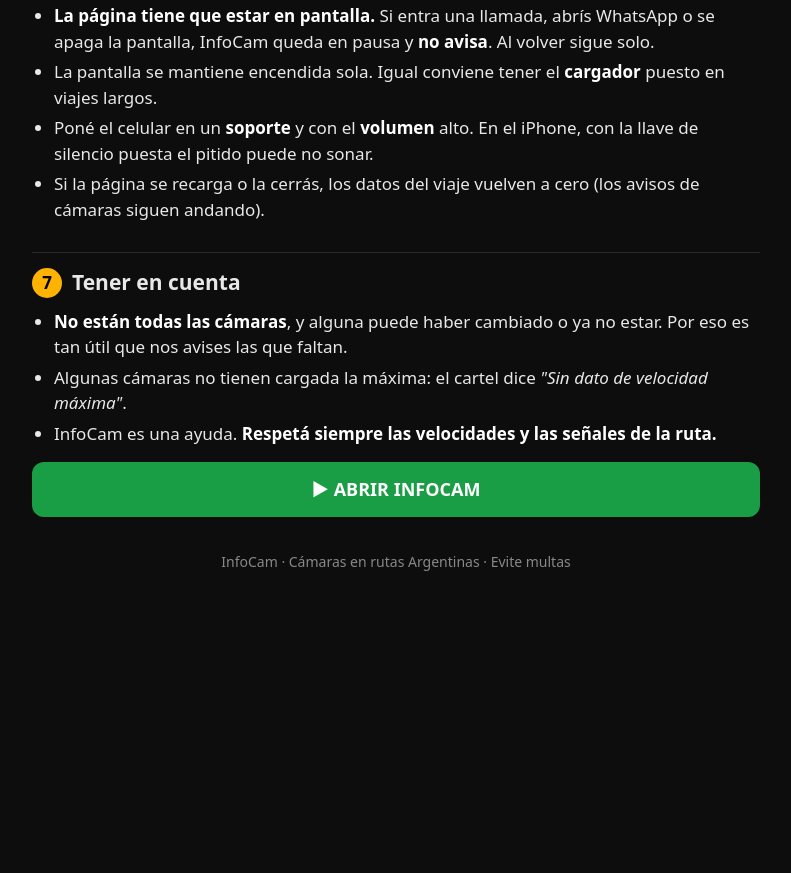
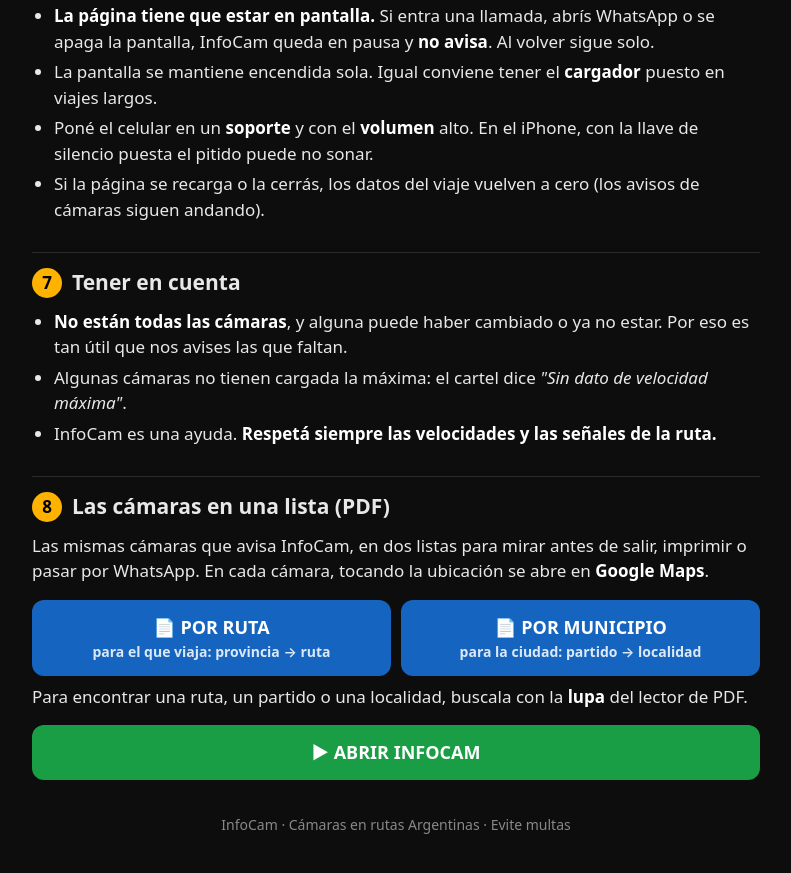
Before and after one commit to Neurus72/tablero, a plain HTML site: page ayuda/index.html in a window 1280 px wide. Shown: the part 2598-3471 px from the top of the page, without its empty margins (244-1035 px from the left). Before the commit the page ends 3218 px from the top, so only its background shows below. Drawn offline with Linux system fonts and the light colour scheme.

Commit message:
Guía: links a los PDF (por ruta y por municipio)
Co-Authored-By: Claude Opus 5.5 <noreply@anthropic.com>

```diff
--- a/ayuda/index.html
+++ b/ayuda/index.html
@@ -24,6 +24,8 @@
     padding: 14px; border-radius: 12px; }
   .ir { background: #1a9e45; color: #fff; }
   .ver { background: #222; color: #9be7ff; border: 1px solid #444; }
+  .pdf { background: #1565c0; color: #fff; }   /* v9: listas en PDF */
+  .pdf small { display: block; font-weight: 600; font-size: 14px; opacity: .85; }
   .con-foto { display: flex; gap: 16px; align-items: flex-start; margin: 10px 0; }
   .con-foto img { width: 170px; flex: none; border-radius: 12px; border: 1px solid #333; }
   .con-foto div { flex: 1; }
@@ -146,6 +148,15 @@ y te dice la velocidad máxima. Se abre como una página y usa el GPS del celula
   <li>InfoCam es una ayuda. <b>Respetá siempre las velocidades y las señales de la ruta.</b></li>
 </ul>
 
+<h2><span class="n">8</span>Las cámaras en una lista (PDF)</h2>
+<p>Las mismas cámaras que avisa InfoCam, en dos listas para mirar antes de salir, imprimir o pasar por WhatsApp.
+En cada cámara, tocando la ubicación se abre en <b>Google Maps</b>.</p>
+<div class="botones">
+  <a class="pdf" href="../InfoCam_Camaras_en_Rutas_Argentina.pdf">📄 POR RUTA<small>para el que viaja: provincia → ruta</small></a>
+  <a class="pdf" href="../InfoCam_Camaras_por_Municipio.pdf">📄 POR MUNICIPIO<small>para la ciudad: partido → localidad</small></a>
+</div>
+<p>Para encontrar una ruta, un partido o una localidad, buscala con la <b>lupa</b> del lector de PDF.</p>
+
 <div class="botones">
   <a class="ir" href="../">▶ ABRIR INFOCAM</a>
 </div>
```
